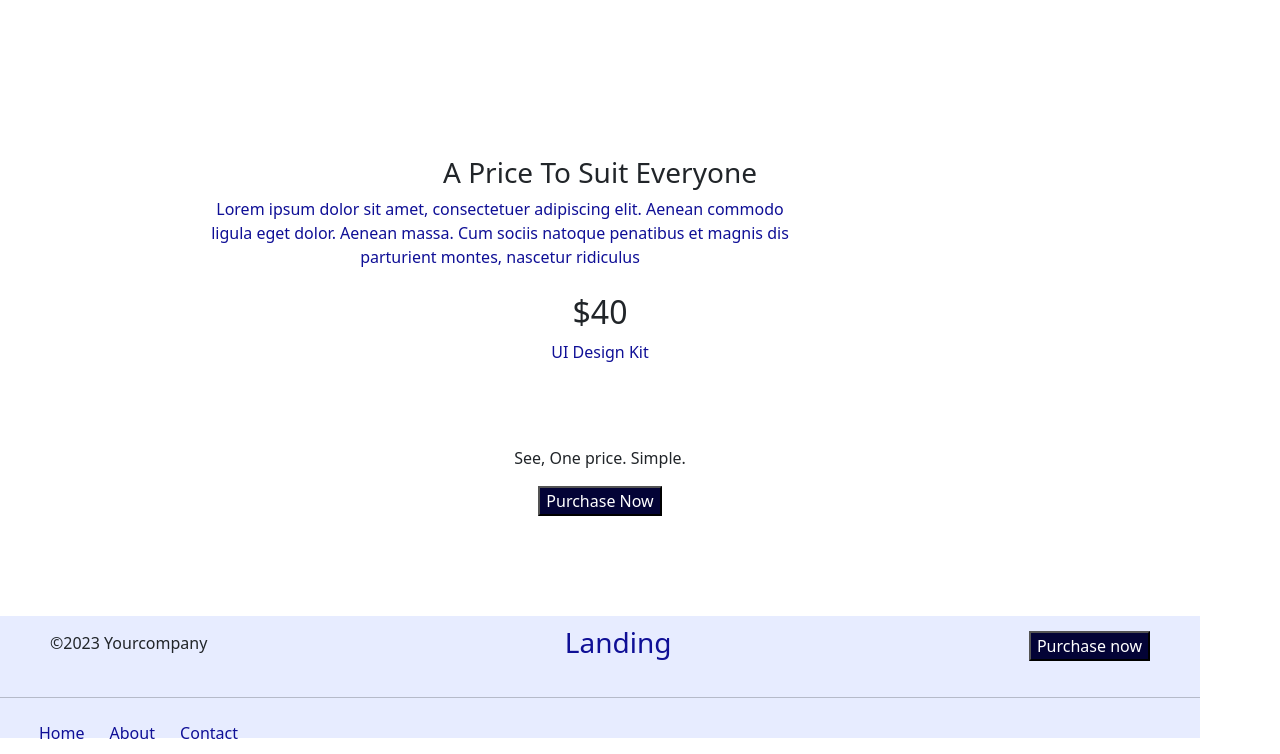
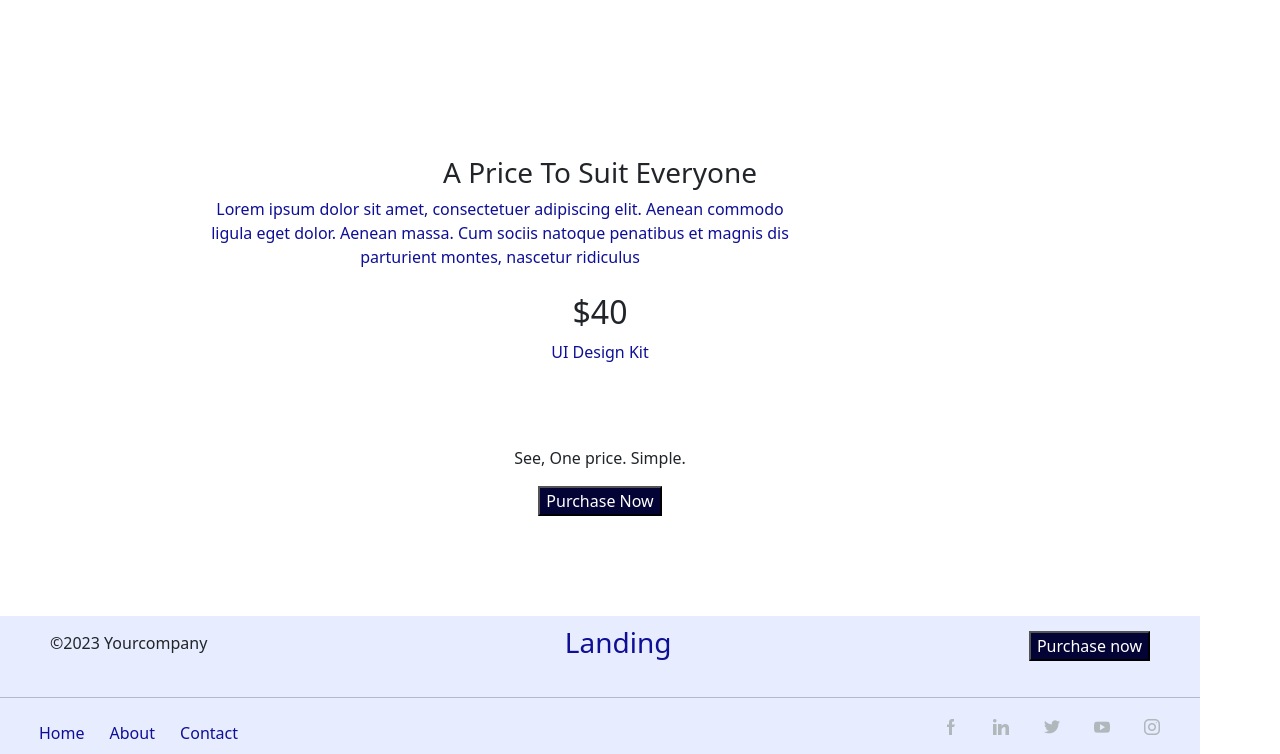
Before and after one commit to NganPB01/HN-JAVA-M1, a plain HTML site: page Review-css/lean-bootstrap/hackathon/homework.html in a window 1280 px wide. Shown: the part 3026-3780 px from the top of the page. Drawn offline with nearby package versions, Linux system fonts and the light colour scheme.

Commit message:
Push code hackathon

```diff
--- a/Review-css/lean-bootstrap/hackathon/homework.css
+++ b/Review-css/lean-bootstrap/hackathon/homework.css
@@ -182,3 +182,17 @@ footer{
 .container5 .right2{
     padding-top: 5px;
 }
+.container6{
+    display: flex;
+    justify-content: space-between;
+}
+.img-ico{
+    margin-right: 40px;
+    margin-bottom: 10px;
+}
+.img-ico img{
+    width: 16px;
+    height: 16px;
+    margin-left: 30px;
+
+}
--- a/Review-css/lean-bootstrap/hackathon/homework.html
+++ b/Review-css/lean-bootstrap/hackathon/homework.html
@@ -146,6 +146,7 @@
             </div>
             </div>
             <hr>
+            <div class="container6">
                 <div class="left">
                     <ul class="abc" style="color: rgb(15, 15, 150);">
                         <li>Home</li>
@@ -153,6 +154,15 @@
                         <li>Contact</li>
                     </ul>
                 </div>
+                <div class="img-ico">
+                    <img src="./image-ico1.png" alt="">
+                    <img src="./image-ico2.png" alt="">
+                    <img src="./image-ic03.png" alt="">
+                    <img src="./image-ico4.png" alt="">
+                    <img src="./image-ico5.png" alt="">
+                </div>
+            </div>
+
 
         </footer>
         <!-- Bootstrap JavaScript Libraries -->
--- /dev/null
+++ b/session08-JsBasic/index8.html
@@ -0,0 +1,17 @@
+<!DOCTYPE html>
+<html lang="en">
+<head>
+    <meta charset="UTF-8">
+    <meta name="viewport" content="width=device-width, initial-scale=1.0">
+    <title>Document</title>
+</head>
+<body>
+    <h1>Bài học JavaScript cơ bản</h1>
+
+
+
+
+
+    <script src="./app.js"></script>
+</body>
+</html>
```
Also changed, not shown: session08-JsBasic/app.js (added, +125 -0 lines), Review-css/lean-bootstrap/hackathon/image-ic03.png (added), Review-css/lean-bootstrap/hackathon/image-ico1.png (added), Review-css/lean-bootstrap/hackathon/image-ico2.png (added), Review-css/lean-bootstrap/hackathon/image-ico4.png (added), Review-css/lean-bootstrap/hackathon/image-ico5.png (added), Review-css/lean-bootstrap/lean-bootstrap/index.html (added), Review-css/lean-bootstrap/lean-bootstrap/test.html (added). Lines whose indentation alone changed are shown as unchanged.
